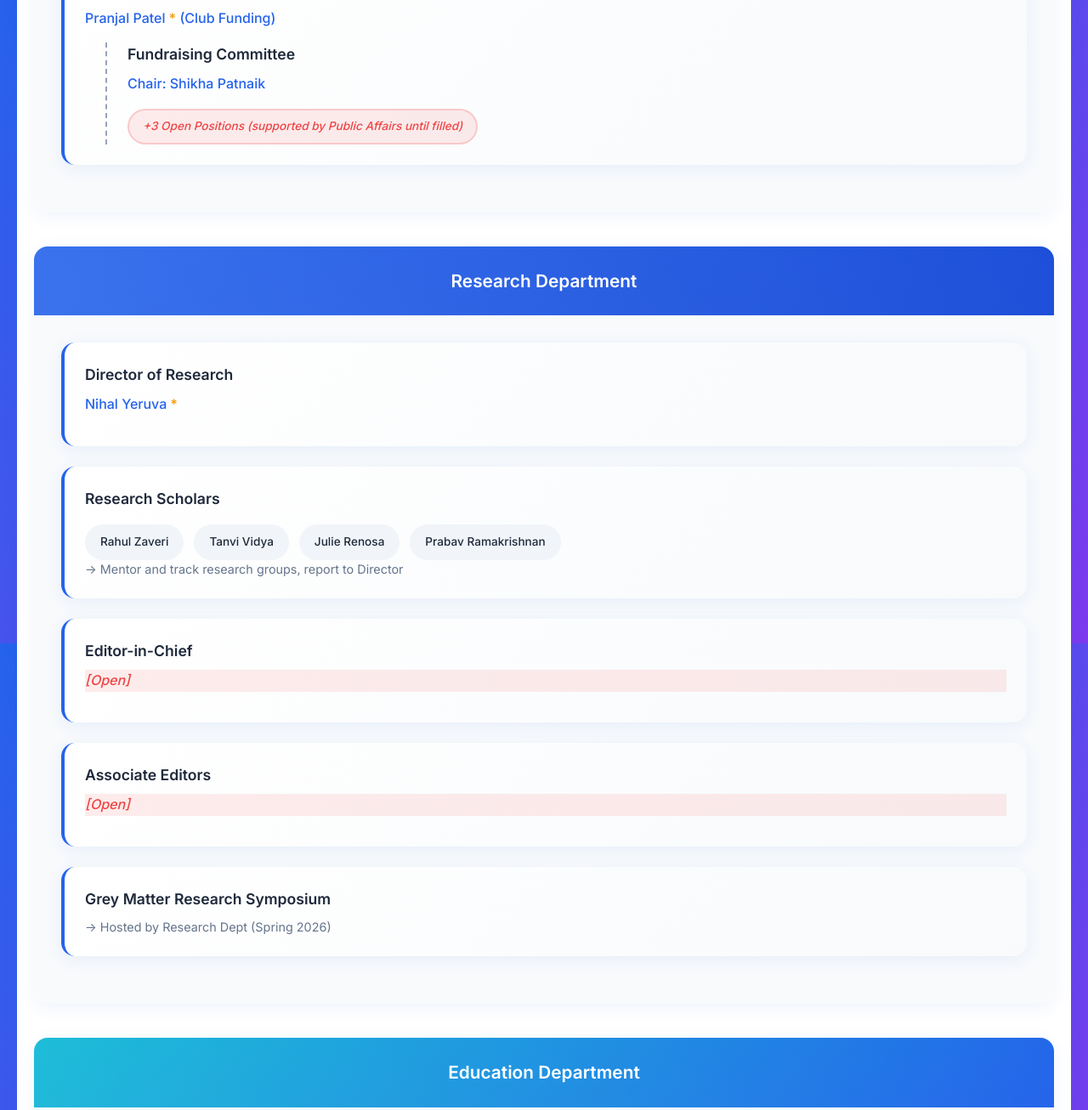
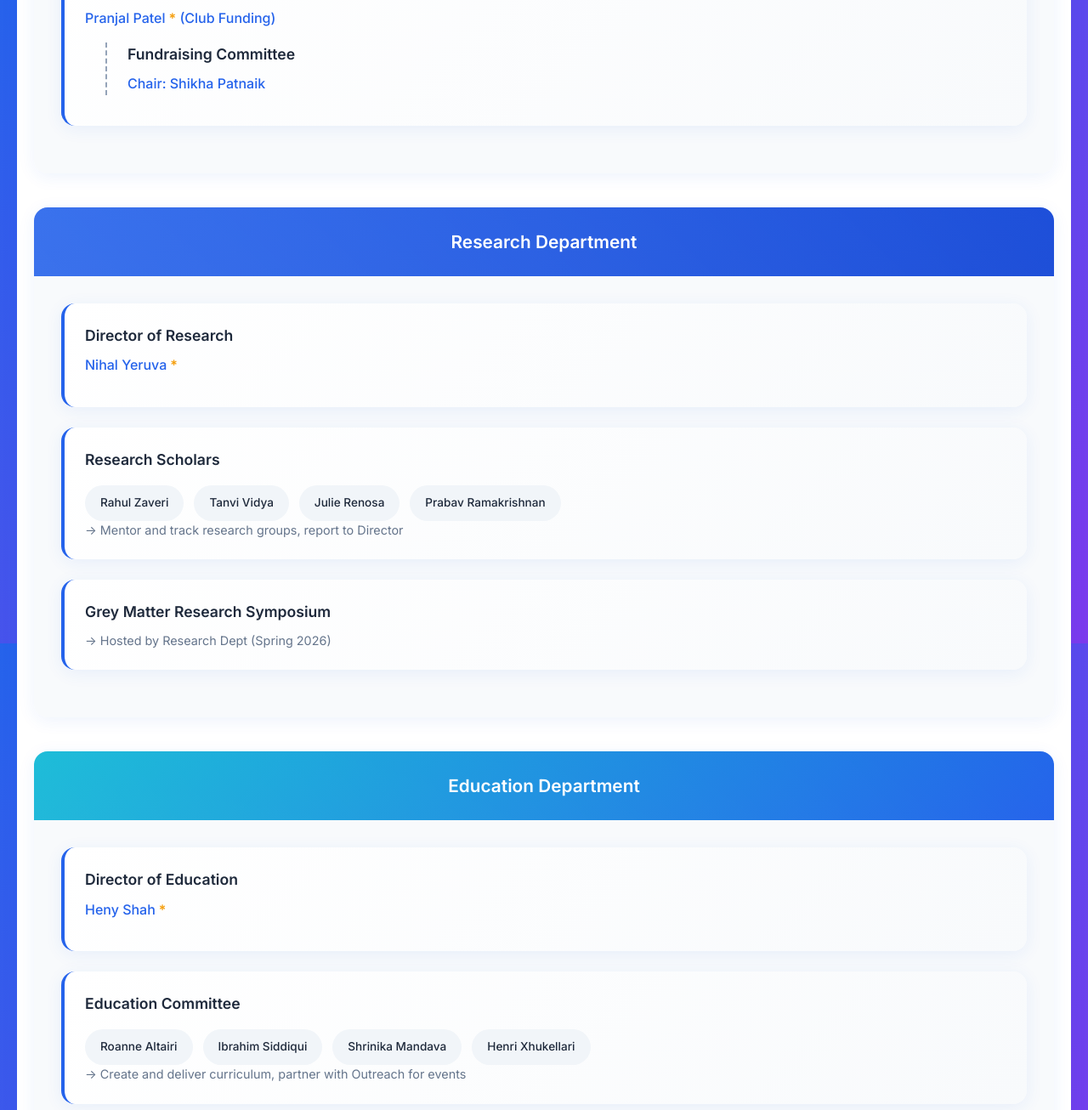
Before and after one commit to azrabano23/grey-matter-org-chart, a website: page index.html in a window 1280 px wide. Shown: the part 1643-2949 px from the top of the page at 85% size. Drawn offline with Linux system fonts and the light colour scheme.

Commit message:
✅ Remove Devanshi Vaidya and all open positions
🗑️ Removed:
- Devanshi Vaidya from Legislative Committee Members
- +3 Open Positions from Fundraising Committee
- Editor-in-Chief [Open] position
- Associate Editors [Open] position

✨ Result: Clean organizational chart with only filled positions

```diff
--- a/index.html
+++ b/index.html
@@ -423,9 +423,6 @@
                         <div class="sub-committee">
                             <div class="position-title">Fundraising Committee</div>
                             <div class="position-name">Chair: Shikha Patnaik</div>
-                            <div class="committee-members">
-                                <span class="member open-position">+3 Open Positions (supported by Public Affairs until filled)</span>
-                            </div>
                         </div>
                     </div>
                 </div>
@@ -451,15 +448,6 @@
                         <div class="position-description">→ Mentor and track research groups, report to Director</div>
                     </div>
 
-                    <div class="position">
-                        <div class="position-title">Editor-in-Chief</div>
-                        <div class="position-name open-position">[Open]</div>
-                    </div>
-
-                    <div class="position">
-                        <div class="position-title">Associate Editors</div>
-                        <div class="position-name open-position">[Open]</div>
-                    </div>
 
                     <div class="position">
                         <div class="position-title">Grey Matter Research Symposium</div>
@@ -569,7 +557,6 @@
                         <div class="position-title">Committee Members</div>
                         <div class="committee-members">
                             <span class="member">Noorhan Desouky</span>
-                            <span class="member">Devanshi Vaidya</span>
                             <span class="member">Usman Khan</span>
                         </div>
                         <div class="position-description">→ Legislative outreach, policy advocacy</div>
```
